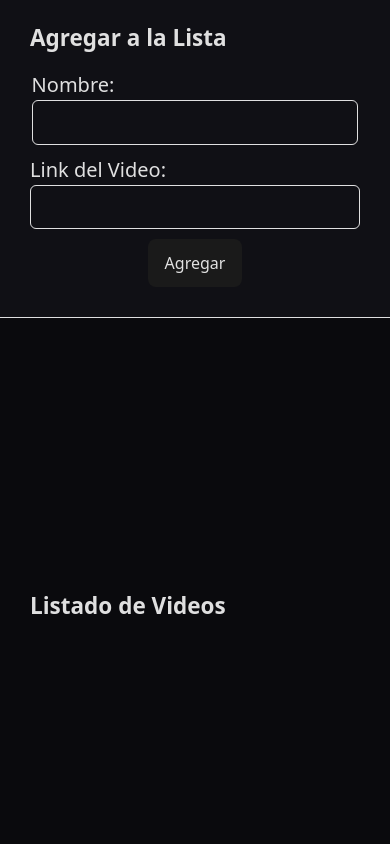
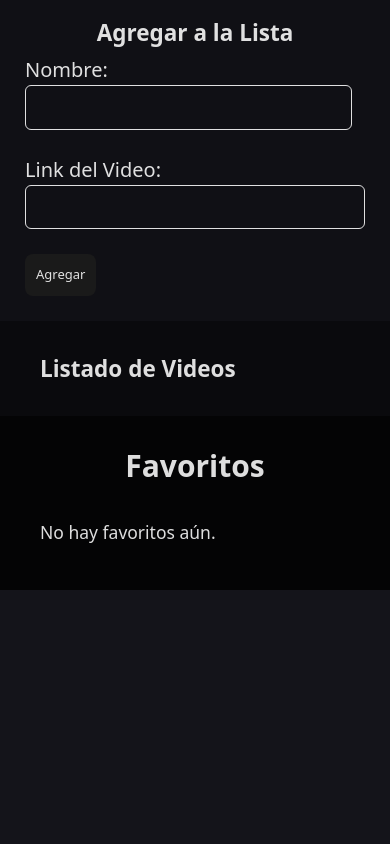
Before and after one commit to uortiz7/Proyecto-1-Labo4, a React (Vite) app: page / in a window 390 px wide. Shown: the top 844 px of the page. Built offline with nearby package versions, Linux system fonts and the light colour scheme.

Commit message:
Cambios de responsive

```diff
--- a/src/App.jsx
+++ b/src/App.jsx
@@ -1,7 +1,7 @@
 import { ListaProvider } from "./components/lista";
 import Agregar from "./components/agregar";
 import Listado from "./components/listar/listado";
-import Favoritos from "./components/favoritos";
+import Favoritos from "./components/listar/favoritos";
 
 export default function App() {
   return (
--- a/src/components/agregar.jsx
+++ b/src/components/agregar.jsx
@@ -49,17 +49,18 @@ export default function Agregar() {
   };
 
   return (
-    <section
-      className="w-full
+    <header
+      id="agregar"
+      className="
+        flex flex-col
+        p-5
         bg-black/20
-        flex justify-center
       "
     >
-      <header className="max-w-[650px] flex flex-col justify-around">
-        <h2 className="-mt-2 text-lg font-bold">Agregar a la Lista</h2>
+      <h2 className="-mt-2 mb-1 text-lg font-bold">Agregar a la Lista</h2>
       <form
         action="sumbit"
-          className="agregar"
+        className="flex gap-5 items-end"
         onSubmit={agregarLista}
       >
         <label>
@@ -83,6 +84,5 @@ export default function Agregar() {
         <button type="sumbit">Agregar</button>
       </form>
     </header>
-    </section>
   );
 }
--- a/src/components/favoritos.jsx
+++ b/src/components/listar/favoritos.jsx
@@ -1,4 +1,4 @@
-import { useLista } from "./lista";
+import { useLista } from "../lista";
 
 export default function Favoritos() {
   const { lista } = useLista();
@@ -6,19 +6,21 @@ export default function Favoritos() {
   const favoritos = lista.filter((video) => video.favorito);
 
   return (
-    <section id="favoritos" className="w-[65vw] h-full bg-black/80 flex flex-col items-center justify-center">
+    <section
+      id="favoritos"
+      className="px-6 bg-black/80 flex flex-col items-center justify-center"
+    >
       <h2 className="text-2xl">Favoritos</h2>
       <div className="w-full mt-7 flex gap-6 overflow-x-auto pb-3">
         {favoritos.length > 0 ? (
           favoritos.map((video) => (
             <article
               key={video.id}
-              className="flex flex-col justify-between rounded shadow overflow-hidden"
+              className="flex flex-col border border-blue-300 justify-between rounded shadow overflow-hidden"
             >
               <img
                 src={`https://img.youtube.com/vi/${video.id}/hqdefault.jpg`}
                 alt={`Miniatura de ${video.nombre}`}
-                className="rounded"
               />
               <div className="p-2 flex flex-col">
                 <span className="text-xl font-bold">{video.nombre}</span>
@@ -29,7 +31,7 @@ export default function Favoritos() {
             </article>
           ))
         ) : (
-          <p className="text-sm text-black/40">No hay favoritos aún.</p>
+          <p className="text-sm">No hay favoritos aún.</p>
         )}
       </div>
     </section>
--- a/src/components/listar/listado.jsx
+++ b/src/components/listar/listado.jsx
@@ -9,34 +9,29 @@ export default function Listado() {
 
   return (
     <section
+      id="listado"
       className="
-        h-[70vh] w-[35vw]
-      bg-black/50 border-t border-b
-      flex items-center justify-center
+        px-5
+        flex flex-col justify-center gap-2
+        bg-black/50
       "
-      id="listado"
     >
-      <aside className="max-w-100 w-full">
       <h2 className="text-lg">Listado de Videos</h2>
-        <div>
       {lista.length > 1 && (
         <input
           type="text"
           value={busqueda}
           onChange={(e) => setBusqueda(e.value)}
-              className="mb-4"
           placeholder="Buscar Canción..."
         />
       )}
       {lista.length > 0 && (
-            <ul className="max-h-55 overflow-y-auto border border-blue-300 p-2 rounded">
+        <ul className="overflow-y-auto border border-blue-300 p-2 rounded">
           {lista.map((video) => {
             return <ElementoLista video={video} />;
           })}
         </ul>
       )}
-        </div>
-      </aside>
     </section>
   );
 }
--- a/src/index.css
+++ b/src/index.css
@@ -15,12 +15,7 @@
   box-sizing: border-box;
 }
 
-section {
-  padding: 1.5rem;
-}
-
 h2 {
-  margin-bottom: 15px;
   font-weight: bold;
 }
 
@@ -48,39 +43,55 @@ button:hover {
 }
 
 article {
-  width: 250px;
-  min-width: 250px;
-  border: #ccc solid 1px;
+  min-width: 150px;
+  width: 100%;
+  max-width: 250px;
   border-radius: 10px;
   display: flex;
   gap: 10px;
 }
 
-.listado-favoritos {
-  display: flex;
-  width: full;
+#root {
+  height: 100vh;
+  display: grid;
+  grid-template-columns: repeat(5, 1fr);
+  grid-template-rows: repeat(4, 1fr);
+  grid-column-gap: 0px;
+  grid-row-gap: 0px;
 }
-.listado-favoritos {
-  flex-wrap: wrap;
+#agregar {
+  grid-area: 1/1/2/6;
 }
 #listado {
-  width: 100%;
+  grid-area: 2/1/6/3;
 }
 #favoritos {
-  max-width: 100%;
-  width: 100%;
-}
-.agregar{
-  max-width: 650px;
-  display: flex;
-  align-items: end;
-  justify-content: space-between;
-  gap: 10px;
+  grid-area: 2/3/6/6;
 }
 
-@media (width < 560px){
-  .agregar{
+@media (width < 870px) {
+  #root {
+    display: flex;
     flex-direction: column;
+  }
+  #listado {
+    padding: 1.5rem 2rem;
+  }
+  #favoritos {
+    padding: 1.5rem 2rem;
+  }
+}
+
+@media (width < 620px) {
+  #agregar {
     align-items: center;
   }
+  form{
+    flex-direction: column;
+    align-items: start;
+  }
+  button{
+    padding: 0.5rem;
+    font-size: small;
+  }
 }
```
Lines whose indentation alone changed are shown as unchanged.
